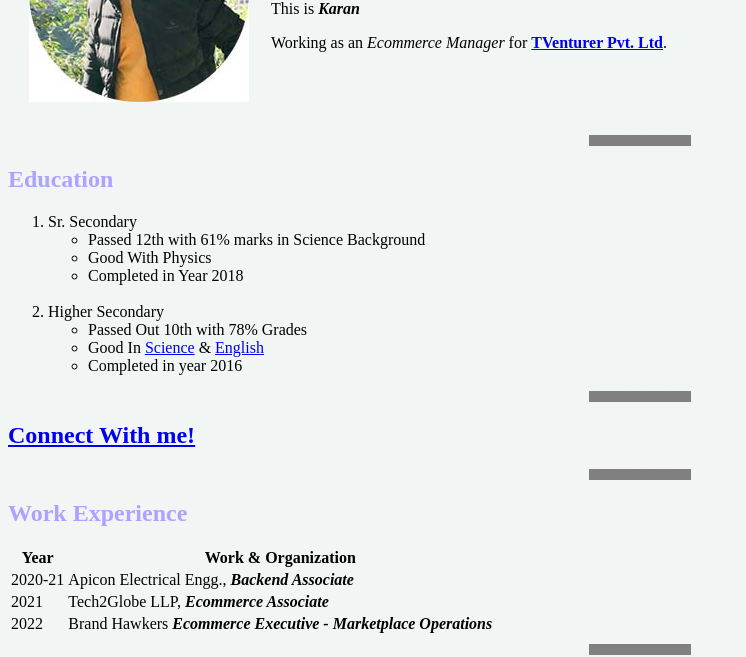
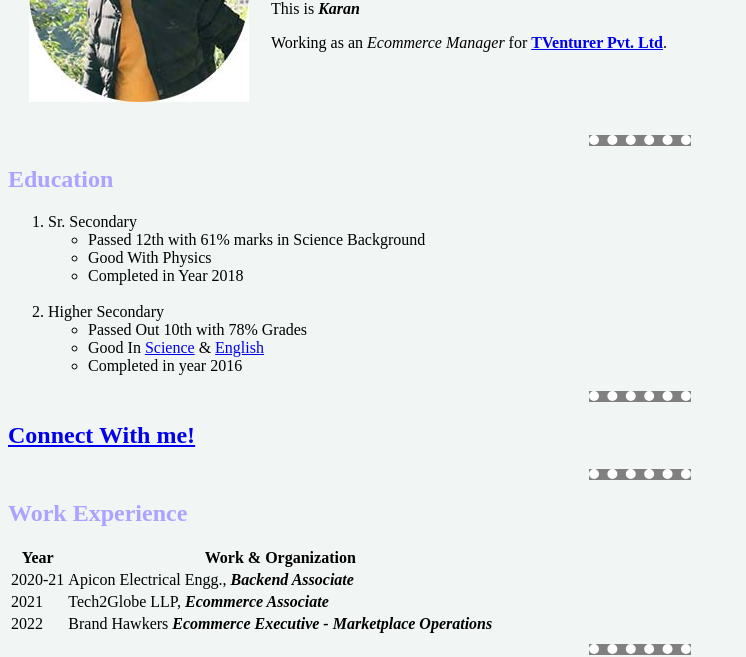
Before and after one commit to Karan110219/CV, a plain HTML site: page index.html in a window 1280 px wide. Shown: the part 147-804 px from the top of the page, without its empty margins (0-746 px from the left). Drawn offline with Linux system fonts and the light colour scheme.

Commit message:
Update Styles.css

```diff
--- a/Styles.css
+++ b/Styles.css
@@ -4,7 +4,7 @@ body {background-color: #F1F6F5; }
 hr{
     border-style: none;
     border-top-style: dotted;
-    border-color: grey;
+    border-color: #ffffff;
     border-width: 10px;
     width: 8%
   }
```
